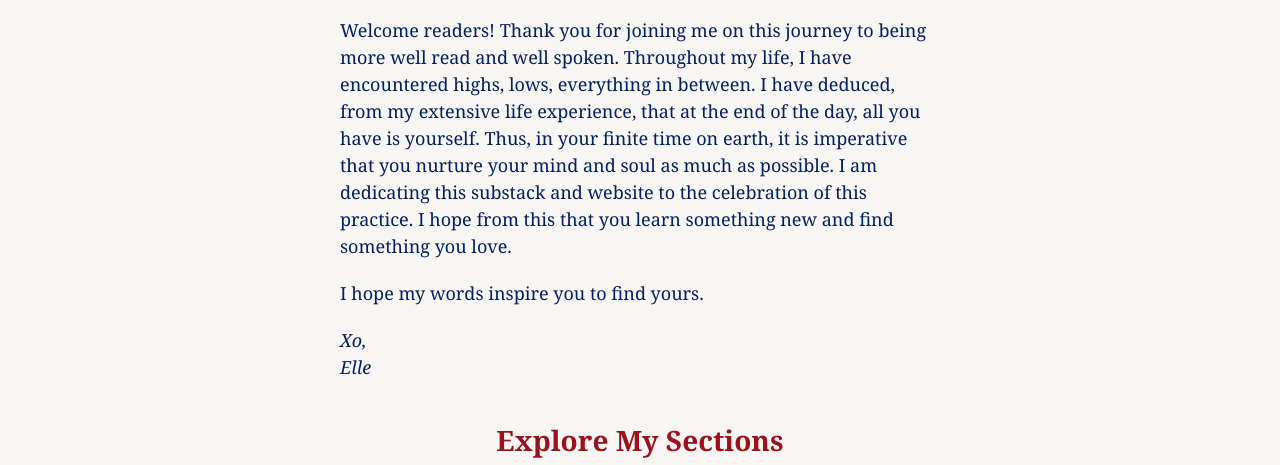
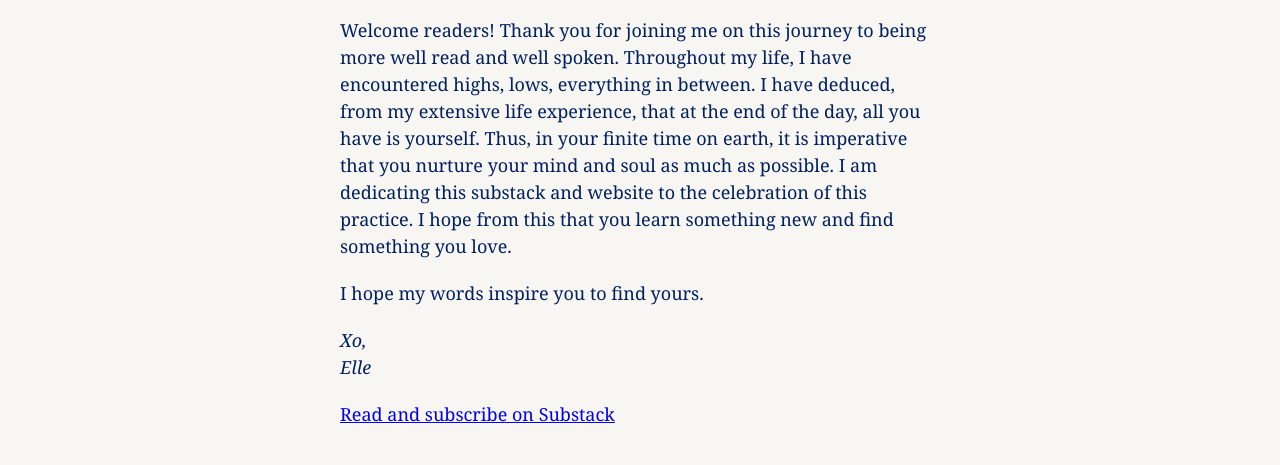
Before and after one commit to ellepratt/bmis235-html-3, a plain HTML site: page index.html in a window 1280 px wide. Shown: the part 192-657 px from the top of the page. Drawn offline with Linux system fonts and the light colour scheme.

Commit message:
Add Substack link to index.html

```diff
--- a/index.html
+++ b/index.html
@@ -31,6 +31,8 @@
 
 <p class="signoff">Xo,<br>Elle</p>
 
+  <p class="substack-link"><a href="https://wellreadwellsaid.substack.com/">Read and subscribe on Substack</a></p>
+
 <h2>Explore My Sections</h2>
 
 <div class="sections">
```
